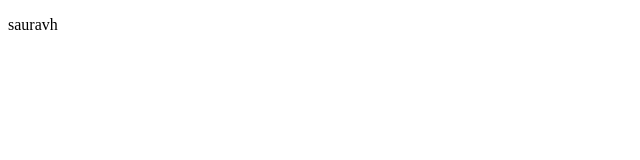
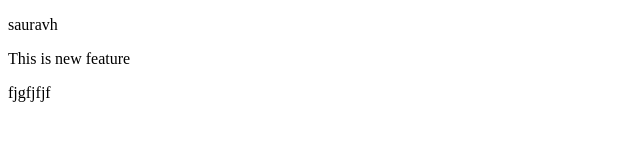
Before and after one commit to saurabh433/LocalRepo, a plain HTML site: page index.html in a window 1280 px wide. Shown: the whole page, without its empty margins (0-640 px from the left). Drawn offline with Linux system fonts and the light colour scheme.

Commit message:
Added some feature

```diff
--- a/index.html
+++ b/index.html
@@ -7,6 +7,8 @@
 </head>
 <body>
     <p>sauravh</p>
+    <p>This is new feature</p>
+    <p>fjgfjfjf</p>
 
 
 </body>
```
